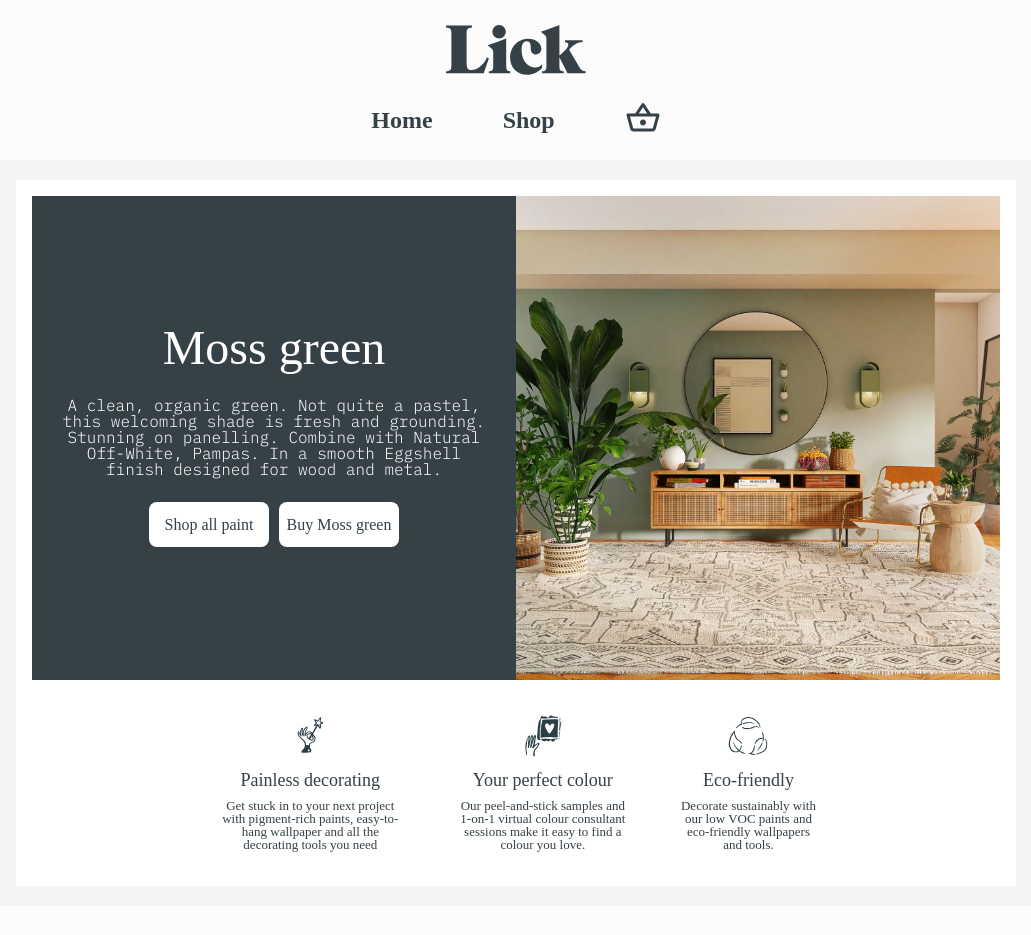
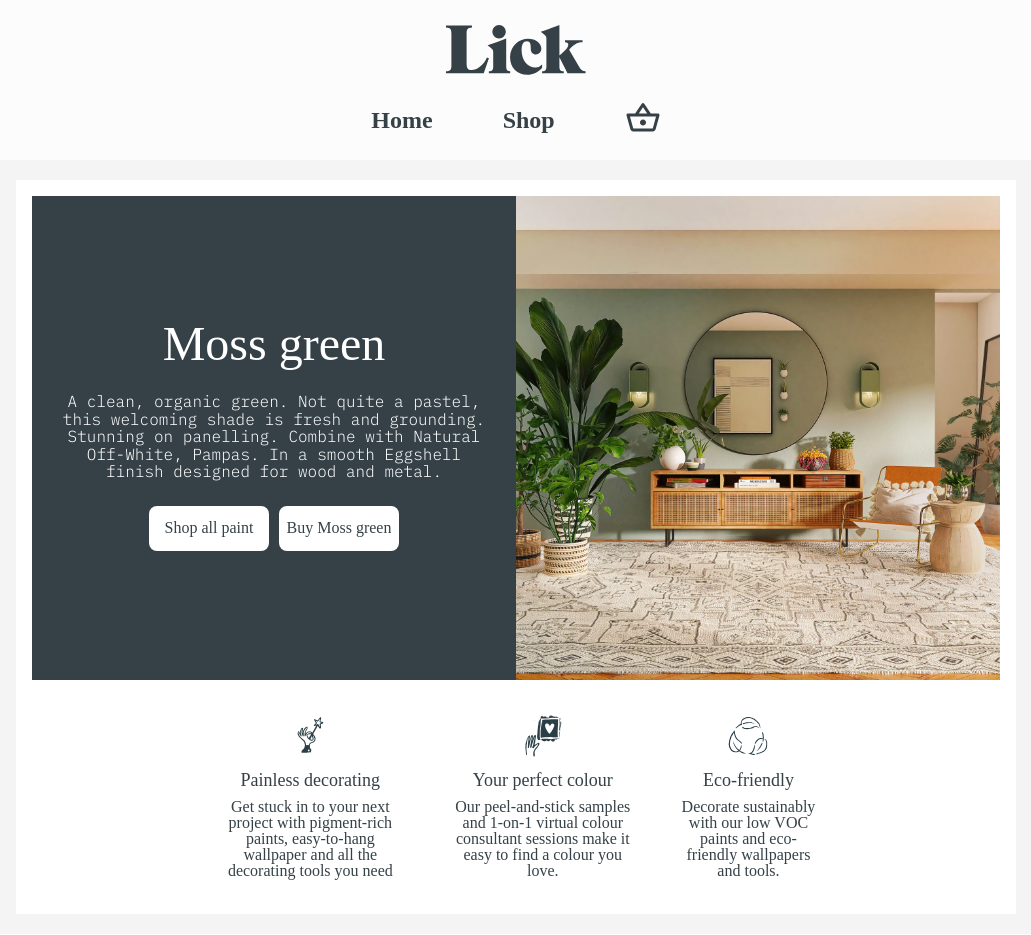
Before and after one commit to aaronjr/shopping, a React (Create React App) app: page / in a window 1280 px wide. Shown: the top 935 px of the page, without its empty margins (124-1155 px from the left). Built offline with nearby package versions, Linux system fonts and the light colour scheme.

Commit message:
minor changes to media queries

```diff
--- a/src/css/App.css
+++ b/src/css/App.css
@@ -205,7 +205,11 @@ display: flex;
 @media screen and (min-width: 575px)
 {
   .main{
-    width: clamp(575px, 90%, 1000px) ;}
+    width: clamp(575px, 90%, 1000px) ;
+  }
+  .iconEach p{
+    font-size: medium;
+  }
 }
 
 @media screen and (min-width: 700px)
@@ -241,5 +245,6 @@ display: flex;
   .textHolderMain p
   {
     font-size: medium;
+    line-height: 1.1;
   }
 }
--- a/src/css/basket.css
+++ b/src/css/basket.css
@@ -163,8 +163,13 @@
 
 @media screen and (min-width: 900px)
 {
+  .purchase{
+    padding-top: 0px;
+  }
+
   .basketFull
     {
       grid-template-columns: 1fr 1fr;
+      padding-bottom: 30px;
     }
 }
--- a/src/css/confirmation.css
+++ b/src/css/confirmation.css
@@ -3,10 +3,11 @@
   flex-direction: column;
   align-items: center;
   justify-content: center;
-  padding: 30px 0px;
+  padding: 30px 10px;
 }
 
 .confTitle{
+  font-size: xx-large;
   margin: 40px;
 }
 
--- a/src/css/item.css
+++ b/src/css/item.css
@@ -74,6 +74,7 @@
   .itemDetails{
     justify-self: flex-start;
     max-width: 600px;
+    grid-template-rows: 1fr .5fr 2.5fr 1.5fr 4fr;
   }
 }
 @media screen and (min-width: 950px) {
@@ -81,6 +82,10 @@
     grid-template-columns: 1fr 1fr;
   }
 
+  .itemDetails{
+    grid-template-rows: 1fr .5fr 3fr 1.5fr 4fr;
+  }
+
   .itemImage{
     width: 350px;
   }
--- a/src/js/confirmation.js
+++ b/src/js/confirmation.js
@@ -12,7 +12,7 @@ export const Confirmation = () => {
         <p className="confP">Your order has been succesfully placed.</p>
         <p className="confP">Paid using saved card ending in 8172.</p>
         <p className="confP">
-          Your paint will be delivered in 3-5 working days.
+          Your order will be delivered in 3-5 working days.
         </p>
       </div>
     </div>
```
